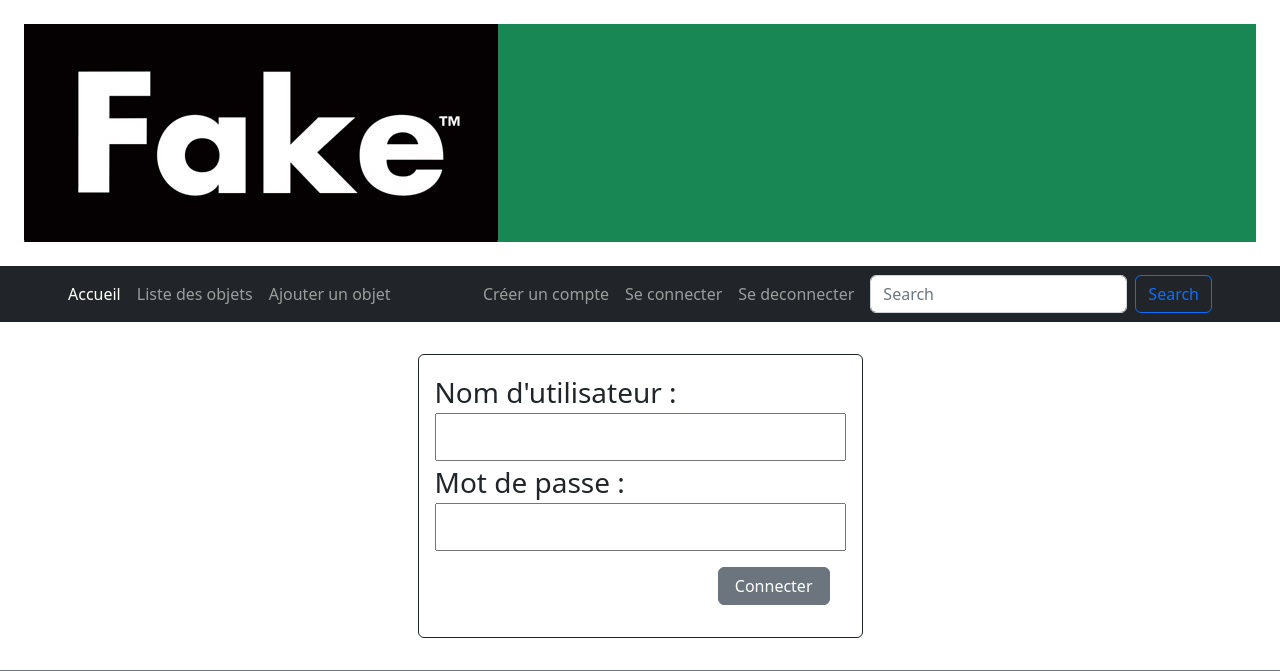
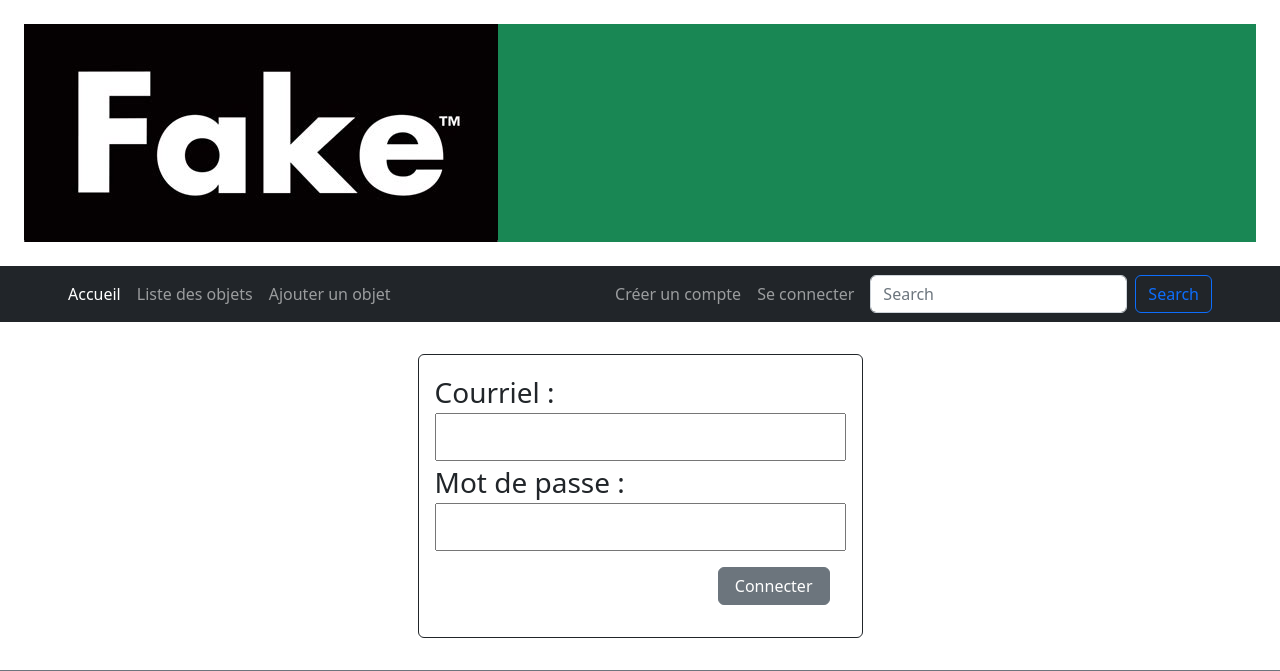
Before and after one commit to pierreolivierc/420-05C-FXweb-TP2Pierre-OlivierJulien, a Flask app: page /compte/authentifier in a window 1280 px wide. Shown: the top 671 px of the page. Run offline with Flask 3, Linux system fonts and the light colour scheme; style sheets or scripts are compiled from the project's sources; some libraries are stand-ins or nearby versions.

Commit message:
ajout du if

```diff
--- a/TP2/templates/base.jinja
+++ b/TP2/templates/base.jinja
@@ -39,17 +39,18 @@
         </div>
         <div class="d-flex justify-content-end align-items-center">
             <ul class="navbar-nav me-auto mb-2 mb-lg-0">
-            {# {% if not session.utilisateur %} #}
+                {% if not session.utilisateur %}
                 <li class="nav-item">
                     <a class="nav-link" href="/compte/creer_compte">Créer un compte</a>
                 </li>
                 <li class="nav-item">
                     <a class="nav-link" href="/compte/authentifier">Se connecter</a>
                 </li>
-            {# {% else %} #}
+                {% else %}
                 <li class="nav-item">
                     <a class="nav-link" href="/compte/deconnecter">Se deconnecter</a>
                 </li>
+                {% endif %}
             </ul>
             <form class="d-flex mx-2">
                 <input class="form-control me-2" type="search" placeholder="Search" aria-label="Search">
--- a/TP2/templates/connexion.jinja
+++ b/TP2/templates/connexion.jinja
@@ -10,7 +10,7 @@
         <div class="d-flex justify-content-center">
             <form action="" class="border border-dark p-3 rounded fs-3 m-2">
                 <div class="d-flex flex-column">
-                    <label for="nom">Nom d'utilisateur :</label>
+                    <label for="nom">Courriel :</label>
                     <input name="nom" id="nom" type="text">
                 </div>
                 <div class="d-flex flex-column">
```
